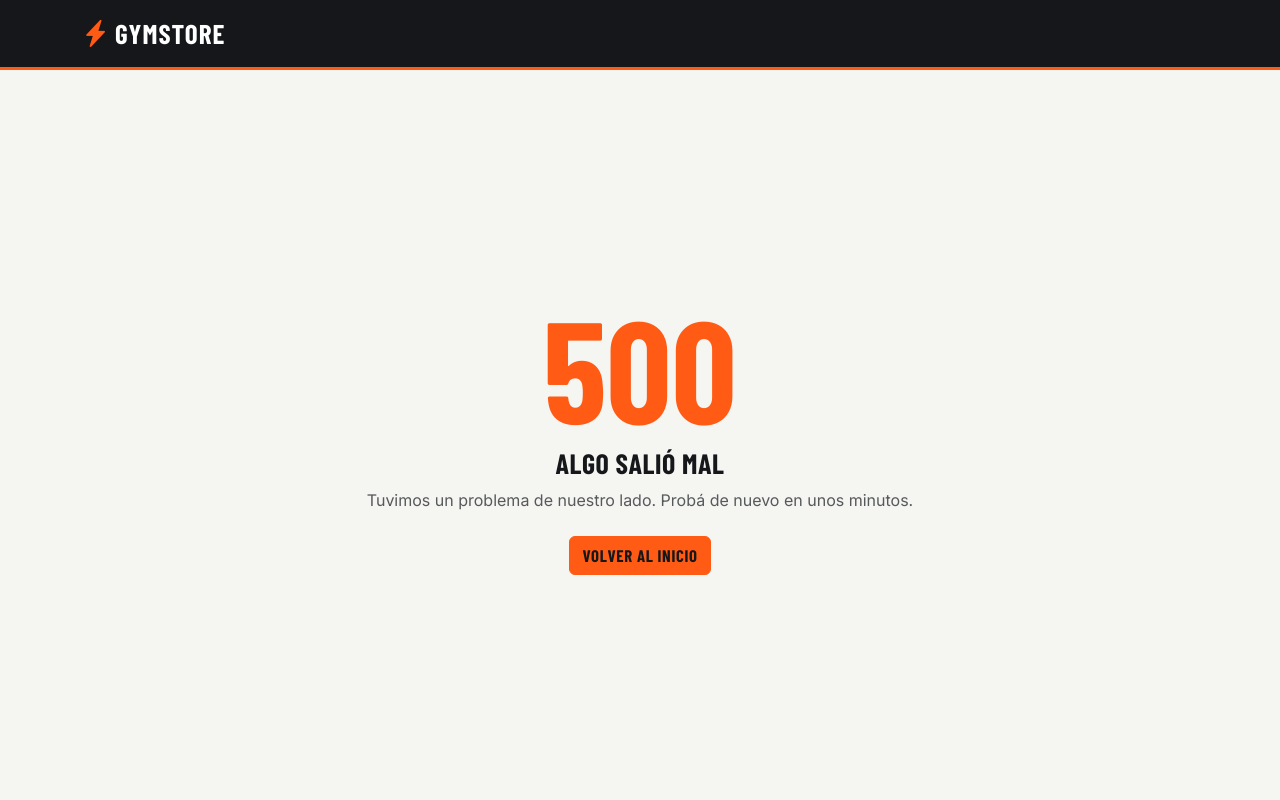
After one commit to pmanu-012/GymEcommerce_Gross, an ASP.NET Core app: template Views/Error/ErrorGeneral.cshtml in a window 1280 px wide. The commit adds this page. Run offline with ASP.NET Core 8, Linux system fonts and the light colour scheme; the template is opened without the code that fills it, so the values that code supplies are empty; the project's own start-up code is not run, and a stand-in starts its controllers and pages; some libraries are stand-ins or nearby versions.

Commit message:
Pulido visual. Trae:
Página 404 propia, con buscador y links al catálogo y al inicio. Se muestra para URLs inexistentes y para productos dados de baja o pedidos ajenos, porque esos ya devolvían NotFound().
Página de error general (500 y 400), sin el layout común a propósito: si el error viene de la base de datos, el layout también fallaría al consultar el carrito. El 400 explica el caso típico, que es un formulario abierto demasiado tiempo.
Favicon: el rayo naranja sobre carbón, como el logo. Lo revisé renderizado a 64 y 16 px.

Se agregó, además un enlace “Saltar al contenido” para teclado, un foco visible consistente, bordes rojos en los campos con error (jQuery Unobtrusive usa sus propias clases, que Bootstrap no estila), el seguimiento del pedido ajustado a celulares chicos, y respeto por la preferencia de “reducir movimiento”.

```diff
--- a/Areas/Admin/Views/Shared/_AdminLayout.cshtml
+++ b/Areas/Admin/Views/Shared/_AdminLayout.cshtml
@@ -8,6 +8,7 @@
     <meta name="viewport" content="width=device-width, initial-scale=1.0" />
     <title>@ViewData["Title"] - Administración - @Marca.Nombre</title>
     <meta name="robots" content="noindex" />
+    <link rel="icon" href="~/favicon.svg" type="image/svg+xml" />
     <link rel="preconnect" href="https://fonts.googleapis.com" />
     <link rel="preconnect" href="https://fonts.gstatic.com" crossorigin />
     <link href="https://fonts.googleapis.com/css2?family=Barlow+Condensed:wght@600;700&family=Inter:wght@400;500;600&display=swap" rel="stylesheet" />
@@ -17,6 +18,7 @@
     <link rel="stylesheet" href="~/css/admin.css" asp-append-version="true" />
 </head>
 <body class="d-flex flex-column min-vh-100">
+    <main class="col-lg-9 col-xl-10 p-3 p-lg-4" id="contenido" tabindex="-1">
     <header>
         <nav class="navbar gs-navbar" data-bs-theme="dark">
             <div class="container-fluid">
@@ -122,7 +124,7 @@
                 </nav>
             </aside>
 
-            <main class="col-lg-9 col-xl-10 p-3 p-lg-4">
+            <<main class="col-lg-9 col-xl-10 p-3 p-lg-4" id="contenido" tabindex="-1">
                 @RenderBody()
             </main>
         </div>
--- a/Program.cs
+++ b/Program.cs
@@ -99,9 +99,11 @@ if (app.Environment.IsDevelopment())
 
 if (!app.Environment.IsDevelopment())
 {
-    app.UseExceptionHandler("/Home/Error");
+    app.UseExceptionHandler("/Error/500");
     app.UseHsts();
 }
+// Páginas propias para 404 y otros códigos sin contenido (también en desarrollo, para poder verlas)
+app.UseStatusCodePagesWithReExecute("/Error/{0}");
 
 app.UseHttpsRedirection();
 app.UseStaticFiles();
--- /dev/null
+++ b/Views/Error/ErrorGeneral.cshtml
@@ -0,0 +1,47 @@
+@using GymEcommerce.Models
+@{
+    // Sin layout a propósito: si el error vino de la base de datos, el layout (que consulta el carrito) también fallaría.
+    Layout = null;
+    var codigo = ViewData["Codigo"] as int? ?? 500;
+    var (titulo, texto) = codigo switch
+    {
+        400 => ("No pudimos procesar la solicitud",
+                "Puede que la página haya estado abierta mucho tiempo. Volvé a cargarla e intentá de nuevo."),
+        _ => ("Algo salió mal",
+              "Tuvimos un problema de nuestro lado. Probá de nuevo en unos minutos.")
+    };
+}
+<!DOCTYPE html>
+<html lang="es">
+<head>
+    <meta charset="utf-8" />
+    <meta name="viewport" content="width=device-width, initial-scale=1.0" />
+    <meta name="robots" content="noindex" />
+    <title>@titulo - @Marca.Nombre</title>
+    <link rel="icon" href="~/favicon.svg" type="image/svg+xml" />
+    <link href="https://fonts.googleapis.com/css2?family=Barlow+Condensed:wght@600;700&family=Inter:wght@400;500;600&display=swap" rel="stylesheet" />
+    <link rel="stylesheet" href="https://cdn.jsdelivr.net/npm/bootstrap-icons@1.11.3/font/bootstrap-icons.min.css" />
+    <link rel="stylesheet" href="~/lib/bootstrap/dist/css/bootstrap.min.css" />
+    <link rel="stylesheet" href="~/css/site.css" asp-append-version="true" />
+</head>
+<body class="d-flex flex-column min-vh-100">
+    <header>
+        <nav class="navbar gs-navbar" data-bs-theme="dark">
+            <div class="container">
+                <a class="navbar-brand gs-marca" href="@Url.Content("~/")">
+                    <i class="bi bi-lightning-charge-fill" aria-hidden="true"></i>@Marca.Nombre
+                </a>
+            </div>
+        </nav>
+    </header>
+
+    <main class="container flex-grow-1 d-flex align-items-center justify-content-center text-center py-5">
+        <div>
+            <div class="gs-error-codigo" aria-hidden="true">@codigo</div>
+            <h1 class="h3 mt-2">@titulo</h1>
+            <p class="text-muted">@texto</p>
+            <a class="btn btn-primary mt-2" href="@Url.Content("~/")">Volver al inicio</a>
+        </div>
+    </main>
+</body>
+</html>
--- a/wwwroot/css/site.css
+++ b/wwwroot/css/site.css
@@ -457,3 +457,78 @@ h1, h2, h3, h4, h5, h6,
         outline-offset: 2px;
         border-radius: .25rem;
     }
+
+/* ---------- Pulido ---------- */
+.gs-saltar {
+    position: absolute;
+    top: .5rem;
+    left: .5rem;
+    z-index: 2000;
+    padding: .5rem 1rem;
+    background: var(--gs-acento);
+    color: var(--gs-carbon);
+    font-weight: 600;
+    border-radius: var(--bs-border-radius);
+}
+
+/* Foco visible y consistente al navegar con teclado */
+a:focus-visible,
+button:focus-visible,
+.btn:focus-visible {
+    outline: 3px solid rgba(var(--gs-acento-rgb), .6);
+    outline-offset: 2px;
+    box-shadow: none;
+}
+
+/* Errores de jQuery Unobtrusive con el aspecto de Bootstrap */
+.input-validation-error {
+    border-color: var(--bs-danger) !important;
+}
+
+    .input-validation-error:focus {
+        box-shadow: 0 0 0 .2rem rgba(var(--bs-danger-rgb), .25) !important;
+    }
+
+.field-validation-error {
+    display: block;
+    font-size: .875em;
+    margin-top: .25rem;
+}
+
+/* Seguimiento del pedido en celulares chicos */
+@media (max-width: 575.98px) {
+    .gs-pasos li {
+        font-size: .7rem;
+    }
+
+        .gs-pasos li::before {
+            width: 1.6rem;
+            height: 1.6rem;
+        }
+
+        .gs-pasos li + li::after {
+            top: .8rem;
+        }
+}
+
+/* Menos movimiento para quien lo pide en su sistema */
+@media (prefers-reduced-motion: reduce) {
+    *, *::before, *::after {
+        transition: none !important;
+        animation: none !important;
+        scroll-behavior: auto !important;
+    }
+
+    .producto-card:hover {
+        transform: none;
+    }
+}
+
+/* Páginas de error */
+.gs-error-codigo {
+    font-family: var(--gs-font-display);
+    font-weight: 700;
+    font-size: clamp(5rem, 18vw, 9rem);
+    line-height: 1;
+    color: var(--gs-acento);
+}
```
Also changed, not shown: Controllers/ErrorController.cs (added, +23 -0 lines), Views/Error/NoEncontrado.cshtml (added, +21 -0 lines), Views/Shared/_Layout.cshtml (+6 -1 lines), wwwroot/favicon.svg (added).
